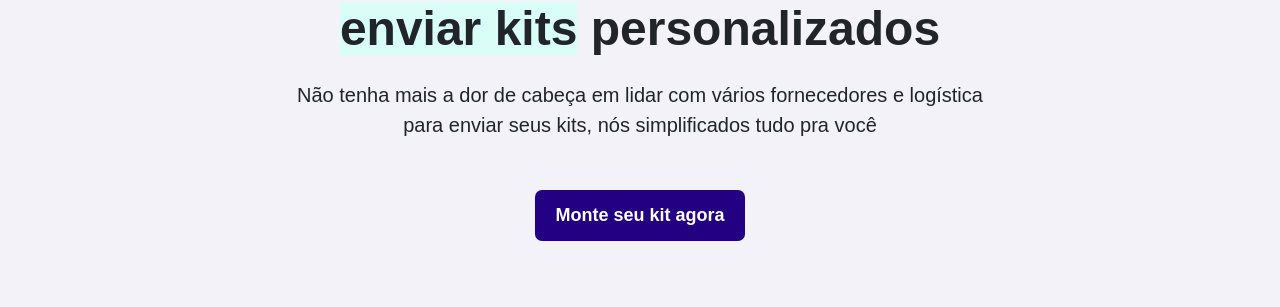
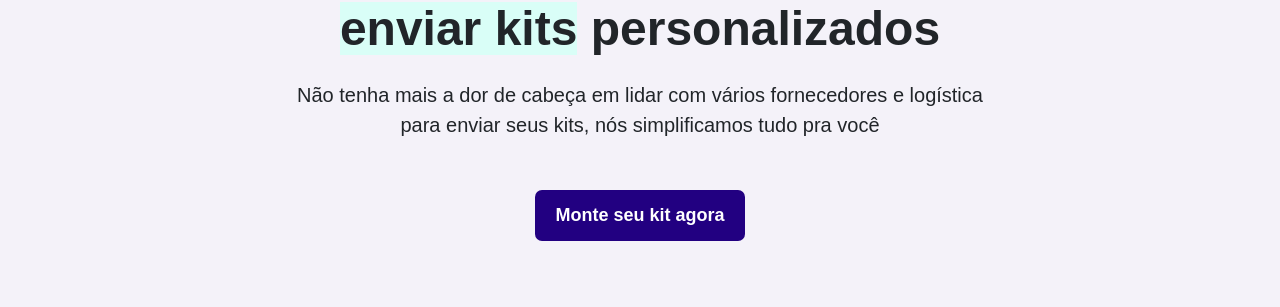
Before and after one commit to lobby-tech/lobby.tech, a Jekyll site: the page built from index.html, in a window 1280 px wide and 900 px high. Shown: the part 215-522 px from the top of the window. Built offline with Jekyll 4.4.1, drawn with Linux system fonts in a browser that asks for light colours; a script that is not in the unit is left out.

Commit message:
Updated text

```diff
--- a/index.html
+++ b/index.html
@@ -8,7 +8,7 @@ layout: home
     <div class="row">
       <div class="col-12 col-lg-8 offset-lg-2">
         <h1 class="font--xxl">O jeito mais fácil de <span class="text-highlight">montar e enviar kits</span> personalizados</h1>
-        <h2 class="font--md">Não tenha mais a dor de cabeça em lidar com vários fornecedores e logística para enviar seus kits, nós simplificados tudo pra você</h2>
+        <h2 class="font--md">Não tenha mais a dor de cabeça em lidar com vários fornecedores e logística para enviar seus kits, nós simplificamos tudo pra você</h2>
         <br>
         <p>
           <a href="https://mkt.lobby.tech/agende-uma-demonstracao" class="btn btn--margin">
```
